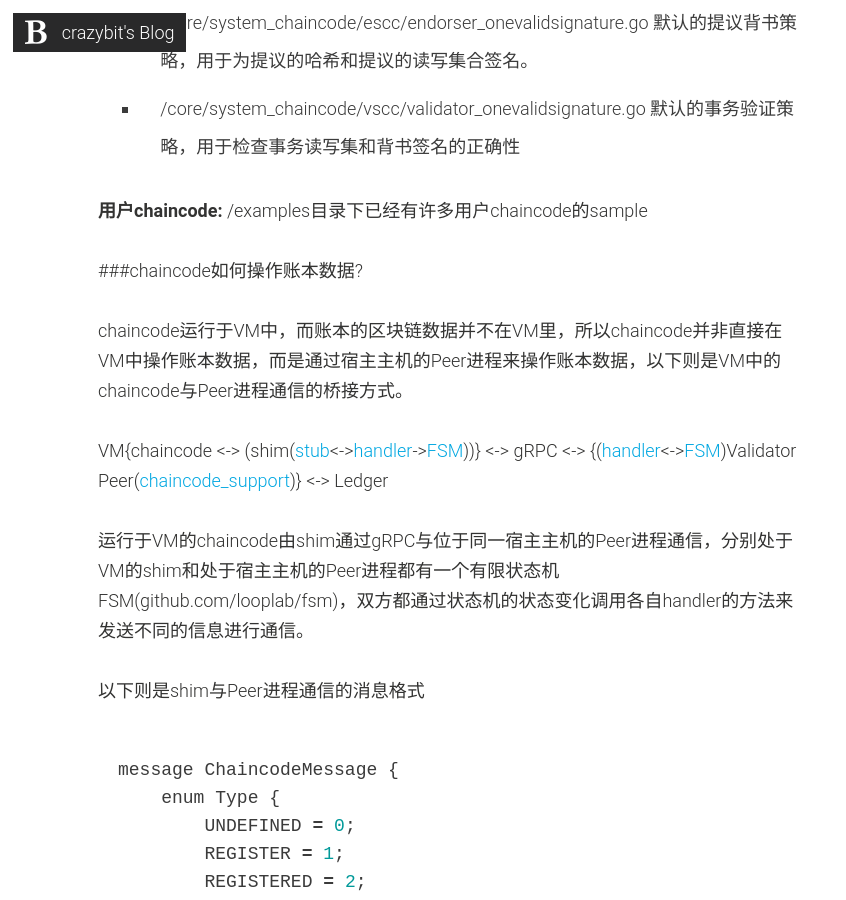
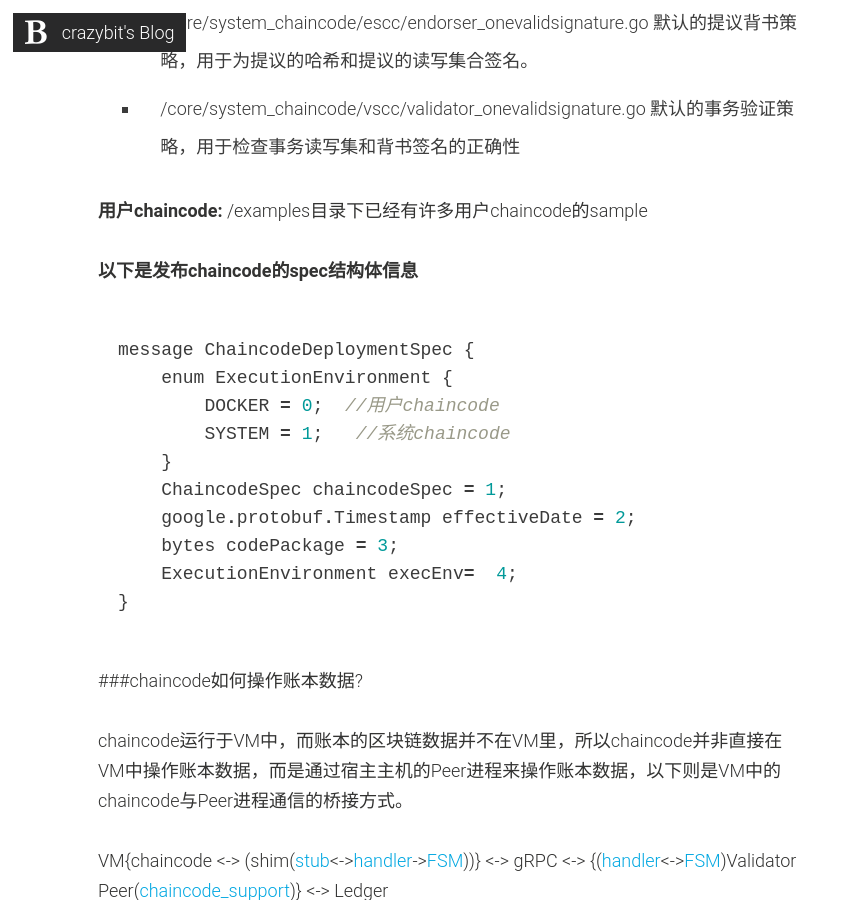
Before and after one commit to crazybits/crazybits.github.io, a Jekyll site: the page built from _posts/2016-11-23-hyperledger-fabric-chaincode.md, in a window 1280 px wide and 900 px high, scrolled down 2794 px. Shown: the whole window, without its empty margins (0-846 px from the left). Built offline with Jekyll 4.4.1, drawn with Linux system fonts in a browser that asks for light colours; nearby versions of some CDN libraries.

Commit message:
update post

````diff
--- a/_posts/2016-11-23-hyperledger-fabric-chaincode.md
+++ b/_posts/2016-11-23-hyperledger-fabric-chaincode.md
@@ -61,6 +61,20 @@ type ChaincodeStubInterface interface {
 **用户chaincode:**
 /examples目录下已经有许多用户chaincode的sample
 
+**以下是发布chaincode的spec结构体信息**
+```go
+message ChaincodeDeploymentSpec {
+    enum ExecutionEnvironment {
+        DOCKER = 0;  //用户chaincode
+        SYSTEM = 1;   //系统chaincode
+    }
+    ChaincodeSpec chaincodeSpec = 1;
+    google.protobuf.Timestamp effectiveDate = 2;
+    bytes codePackage = 3;
+    ExecutionEnvironment execEnv=  4;
+}
+```
+
 ###chaincode如何操作账本数据?
 
 chaincode运行于VM中，而账本的区块链数据并不在VM里，所以chaincode并非直接在VM中操作账本数据，而是通过宿主主机的Peer进程来操作账本数据，以下则是VM中的chaincode与Peer进程通信的桥接方式。
````
Also changed, not shown: _posts/2016-11-22-hyperledger-fabric-VM.md (+2 -2 lines).
